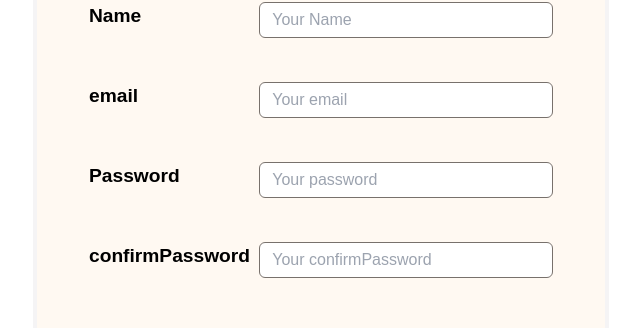
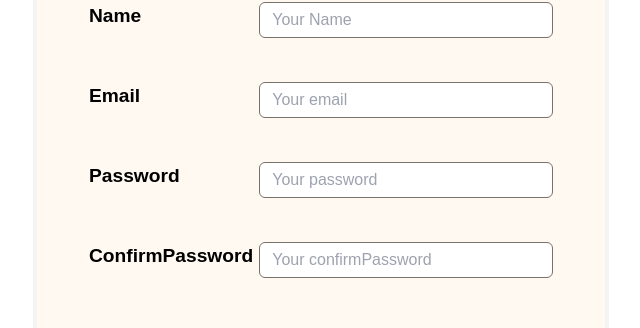
Before and after one commit to j2h30728/dam-witter, a Next.js app: page /create-account in a window 1280 px wide. Shown: the part 340-668 px from the top of the page, without its empty margins (319-959 px from the left). Built offline with nearby package versions, Linux system fonts and the light colour scheme.

Commit message:
chore: 오타수정

```diff
--- a/src/components/common/Layout.tsx
+++ b/src/components/common/Layout.tsx
@@ -61,7 +61,7 @@ export default function Layout({
               onClick={() => router.push(ROUTE_PATH.TWEETS + ROUTE_PATH.UPLOAD)}
             >
               <AiOutlinePlusCircle className=" stroke-beige1 fill-beige1" size={25} strokeWidth={40} />
-              <span>트윗추기</span>
+              <span>트윗추가</span>
             </div>
             <div
               className="flex flex-col items-center justify-between gap-1 font-medium text-white cursor-pointer"
--- a/src/pages/create-account/index.tsx
+++ b/src/pages/create-account/index.tsx
@@ -73,7 +73,7 @@ export default function CreateAccount() {
             name="email"
             onChange={onChange}
             placeholder="Your email"
-            title="email"
+            title="Email"
             type="email"
             value={form.email}
           />
@@ -93,7 +93,7 @@ export default function CreateAccount() {
             name="confirmPassword"
             onChange={onChange}
             placeholder="Your confirmPassword"
-            title="confirmPassword"
+            title="ConfirmPassword"
             type="password"
             value={form.confirmPassword}
           />
--- a/src/pages/log-in/index.tsx
+++ b/src/pages/log-in/index.tsx
@@ -45,7 +45,7 @@ export default function LogIn() {
             name="email"
             onChange={onChange}
             placeholder="Your email"
-            title="email"
+            title="Email"
             type="email"
             value={form.email}
           />
```
